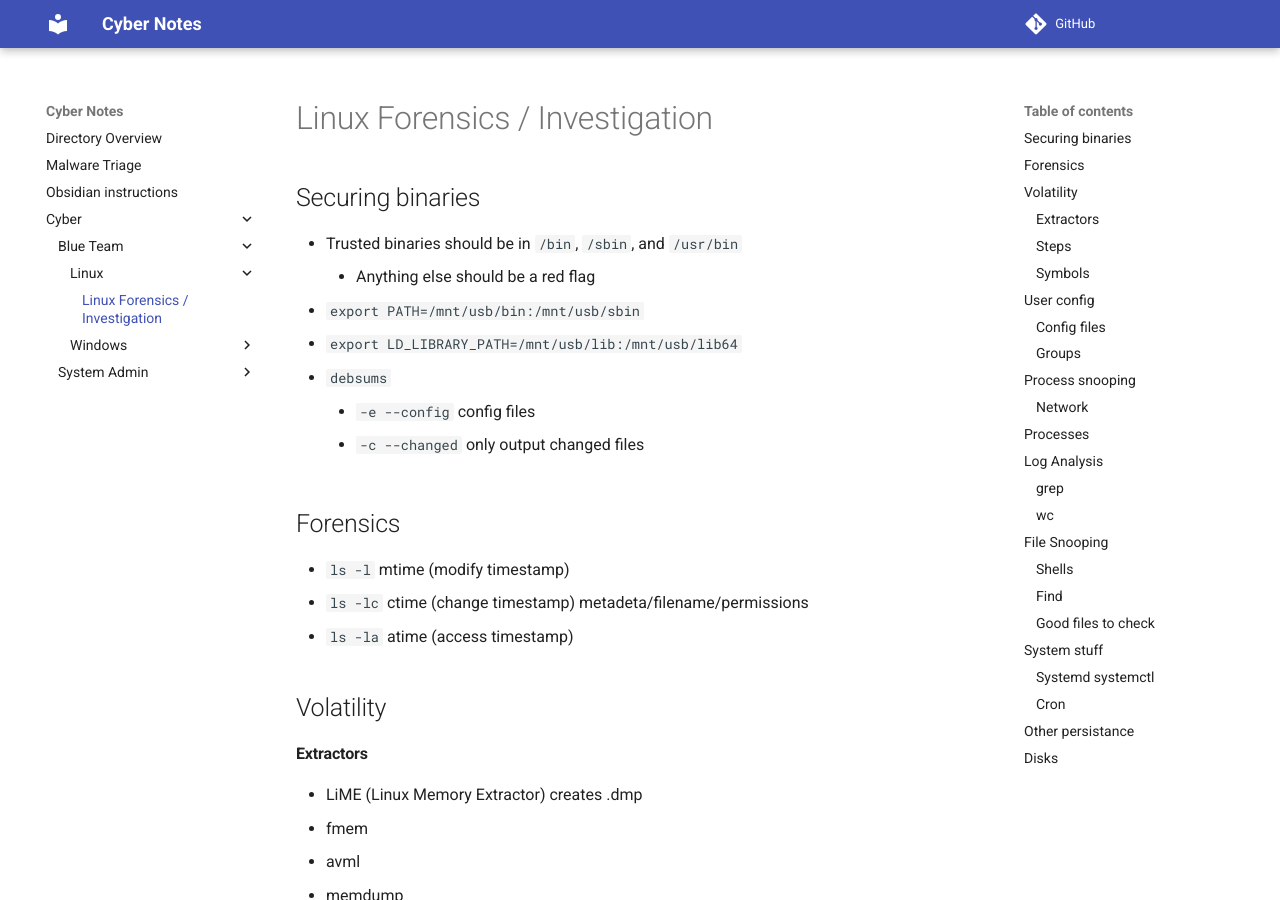
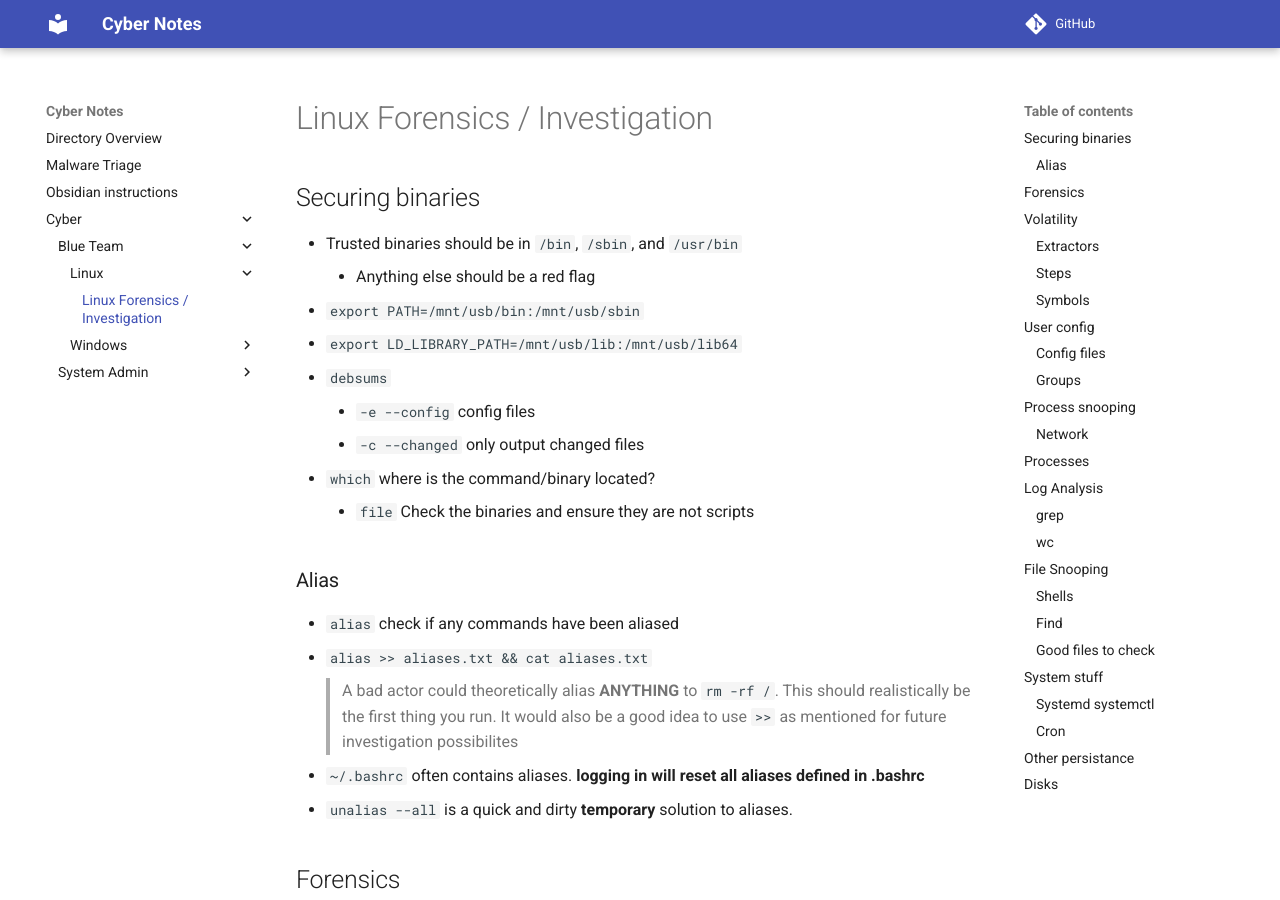
Before and after one commit to TeakKey7/Cyber-Notes, an MkDocs documentation site: the page built from Cyber-Notes/Cyber/Blue-Team/Linux/Linux-investigation.md, in a window 1280 px wide and 900 px high. Built offline with MkDocs 1.6.1 and Material for MkDocs 9.7.7, drawn with Linux system fonts in a browser that asks for light colours; comment, search, counter and statistics services are not loaded; some of the changed text lies outside the part shown.

Commit message:
Finishing meeting notes

```diff
--- a/Cyber-Notes/Cyber/Blue-Team/Linux/Linux-investigation.md
+++ b/Cyber-Notes/Cyber/Blue-Team/Linux/Linux-investigation.md
@@ -7,6 +7,14 @@
 - `debsums`
 	- `-e --config` config files
 	- `-c --changed` only output changed files
+- `which` where is the command/binary located?
+	- `file` Check the binaries and ensure they are not scripts
+### Alias
+- `alias` check if any commands have been aliased
+-  `alias >> aliases.txt && cat aliases.txt`
+> A bad actor could theoretically alias **ANYTHING** to `rm -rf /`. This should realistically be the first thing you run. It would also be a good idea to use `>>` as mentioned for future investigation possibilites
+- `~/.bashrc` often contains aliases. **logging in will reset all aliases defined in .bashrc**
+- `unalias --all` is a quick and dirty **temporary** solution to aliases.
 ## Forensics
 - `ls -l` mtime (modify timestamp)
 - `ls -lc` ctime (change timestamp) metadeta/filename/permissions
@@ -58,7 +66,8 @@
 	- `-6, --inet6`: Show only IPv6 connections.
 	- `-n, --numeric`: Display numerical addresses instead of resolving host, port, or user names, which speeds up output generation.
 	- `-p, --program`: Show the PID and name of the program to which each socket belongs (PID/Program Name). Root privileges are typically required to view this information.
-
+-  `iptable`, `ufw`
+	- Check the firewall
 ## Processes
 - `ps aux`
 	- `a` all users
```
